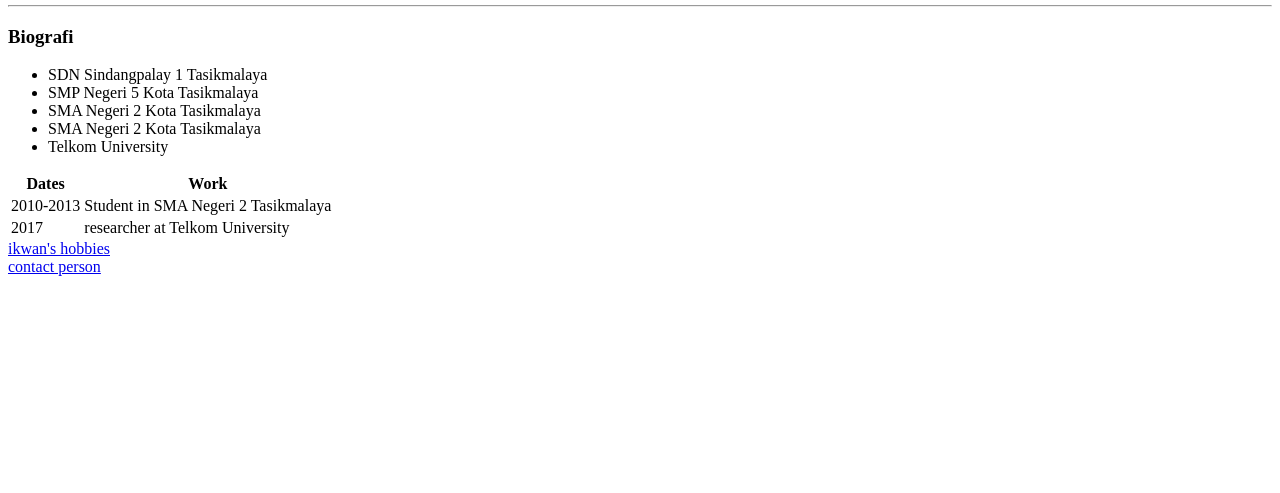
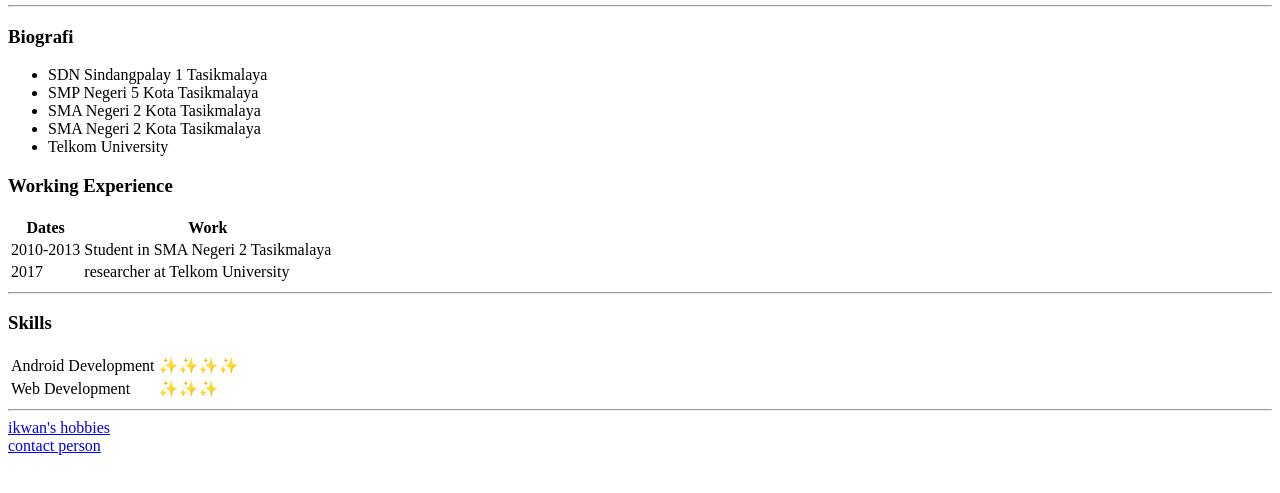
Before and after one commit to IkwanThareq/webTraining, a plain HTML site: page index.html in a window 1280 px wide. Shown: the part 201-694 px from the top of the page. Drawn offline with Linux system fonts and the light colour scheme.

Commit message:
Add files via upload

```diff
--- a/index.html
+++ b/index.html
@@ -33,6 +33,7 @@
   </ul>
 
   <table>
+    <h3>Working Experience</h3>
     <!-- membuat table harus dimulai dengan <table> -->
     <thead>
       <tr>
@@ -57,7 +58,20 @@
     </tfoot>
 
   </table>
+  <hr>
 
+  <table>
+    <h3>Skills</h3>
+    <tr>
+      <td>Android Development</td>
+      <td>✨✨✨✨</td>
+    </tr>
+    <tr>
+      <td>Web Development</td>
+      <td>✨✨✨</td>
+    </tr>
+  </table>
+<hr>
   <a href="hobbies.html">ikwan's hobbies</a> <!-- ini untuk membuat link ke page berikutnya -->
   <!-- <a download href="https://web.stanford.edu/group/csp/cs21/htmlcheatsheet.pdf">download cheatsheet</a> -->
   <br>
```
Also changed, not shown: contacs.html (+8 -0 lines).
